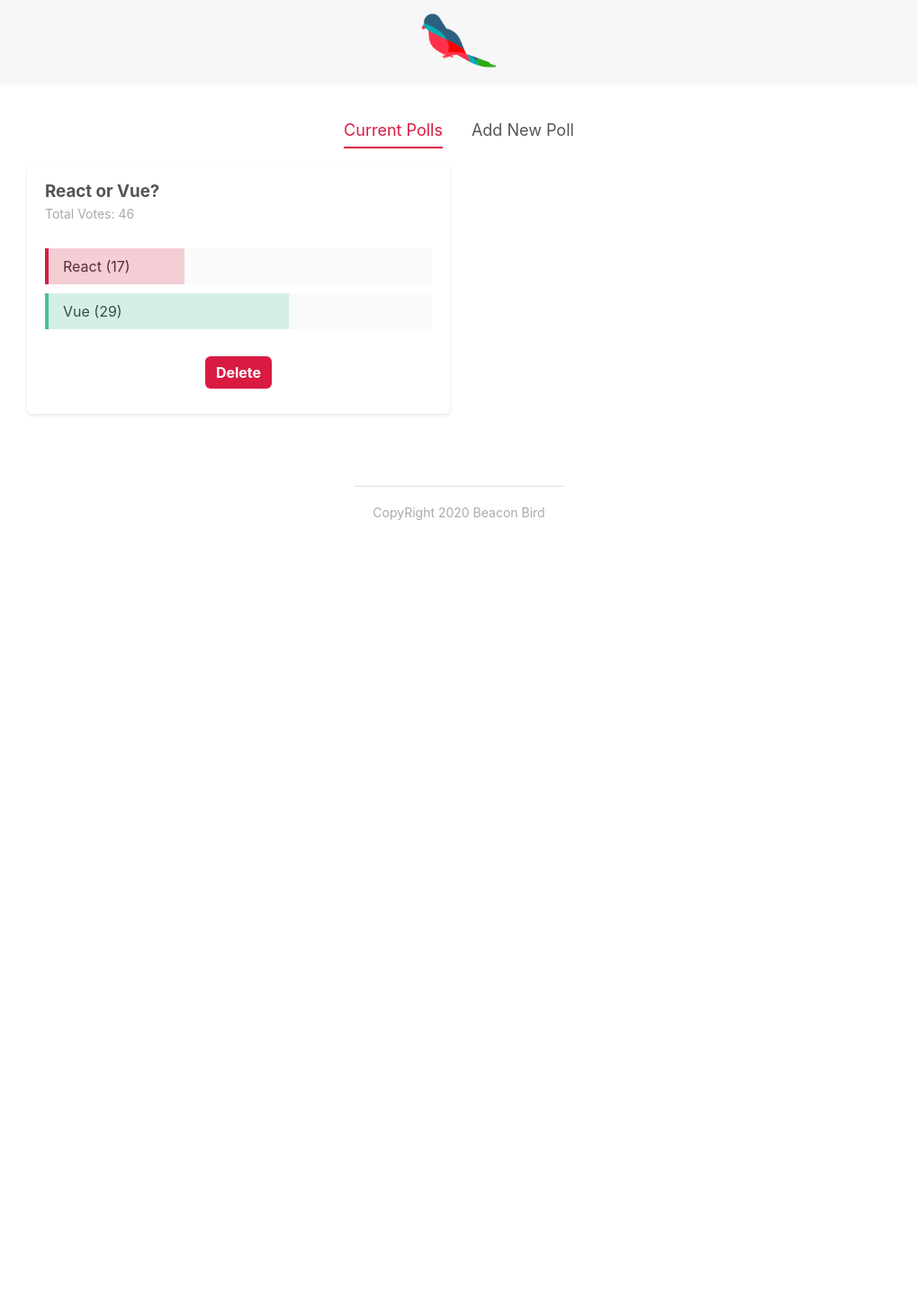
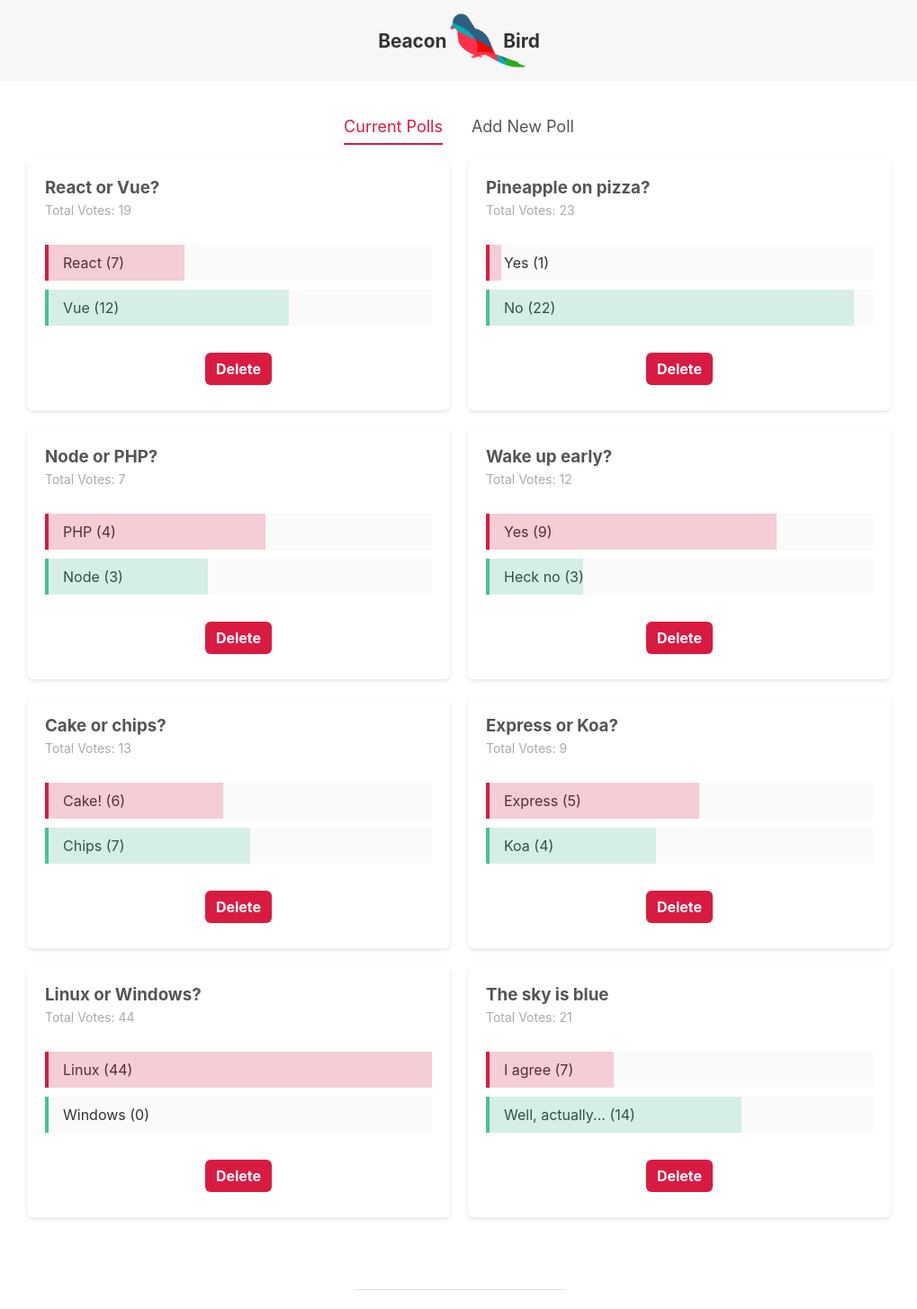
Before and after one commit to greenlightjohnny/polling, a Svelte app: page / in a window 1280 px wide. Shown: the top 1455 px of the page at 90% size, without its empty margins (130-1149 px from the left). Before the commit the page ends 800 px from the top, so only its background shows below. Built offline with nearby package versions, Linux system fonts and the light colour scheme.

Commit message:
Uddating poll state

```diff
--- a/src/components/Header.svelte
+++ b/src/components/Header.svelte
@@ -9,14 +9,28 @@
 
   .imageCon {
     margin: 0 auto;
-    max-width: 90px;
+    /* //max-width: 90px; */
+    display: flex;
+    justify-content: center;
+    align-items: center;
   }
   img {
     height: 90px;
-    margin: 0 auto;
+  }
+
+  h1 {
+    display: inline;
+    font-size: 1.3rem;
+  }
+
+  .bird {
+    margin-left: -1.7rem;
   }
 </style>
 
 <header>
-  <div class="imageCon"><img src="/img/birdy.png" alt="Poll " /></div>
+  <div class="imageCon">
+    <h1>Beacon</h1><img src="/img/birdy.png" alt="Poll " />
+    <h1 class="bird">Bird</h1>
+  </div>
 </header>
--- a/src/stores/PollStore.js
+++ b/src/stores/PollStore.js
@@ -6,8 +6,64 @@ const PollStore = writable([
     question: "React or Vue?",
     answerA: "React",
     answerB: "Vue",
-    votesA: 17,
-    votesB: 29,
+    votesA: 7,
+    votesB: 12,
+  },
+  {
+    id: 2,
+    question: "Pineapple on pizza?",
+    answerA: "Yes",
+    answerB: "No",
+    votesA: 1,
+    votesB: 22,
+  },
+  {
+    id: 3,
+    question: "Node or PHP?",
+    answerA: "PHP",
+    answerB: "Node",
+    votesA: 4,
+    votesB: 3,
+  },
+  {
+    id: 4,
+    question: "Wake up early?",
+    answerA: "Yes",
+    answerB: "Heck no",
+    votesA: 9,
+    votesB: 3,
+  },
+  {
+    id: 5,
+    question: "Cake or chips?",
+    answerA: "Cake!",
+    answerB: "Chips",
+    votesA: 6,
+    votesB: 7,
+  },
+  {
+    id: 6,
+    question: "Express or Koa?",
+    answerA: "Express",
+    answerB: "Koa",
+    votesA: 5,
+    votesB: 4,
+  },
+  {
+    id: 7,
+    question: "Linux or Windows?",
+    answerA: "Linux",
+    answerB: "Windows",
+    votesA: 44,
+    votesB: 0,
+  },
+  {
+    id: 8,
+    question: "The sky is blue",
+    answerA: "I agree",
+    answerB: "Well, actually...",
+    votesA: 7,
+    votesB: 14,
   },
 ]);
 
```
